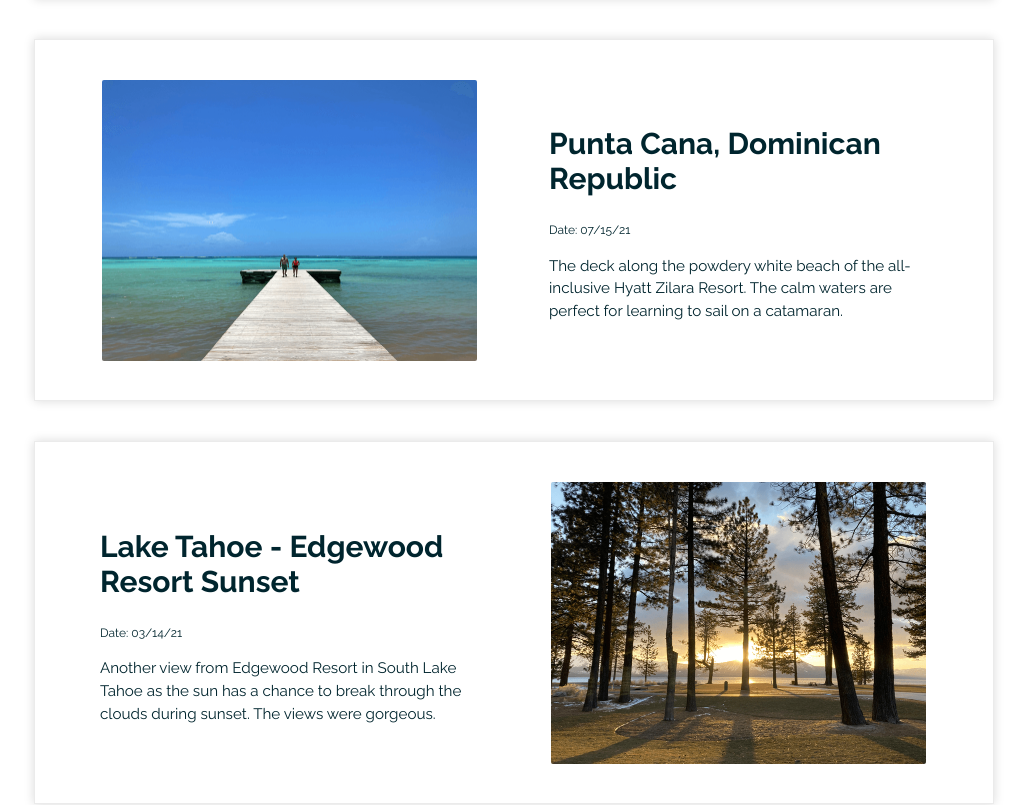
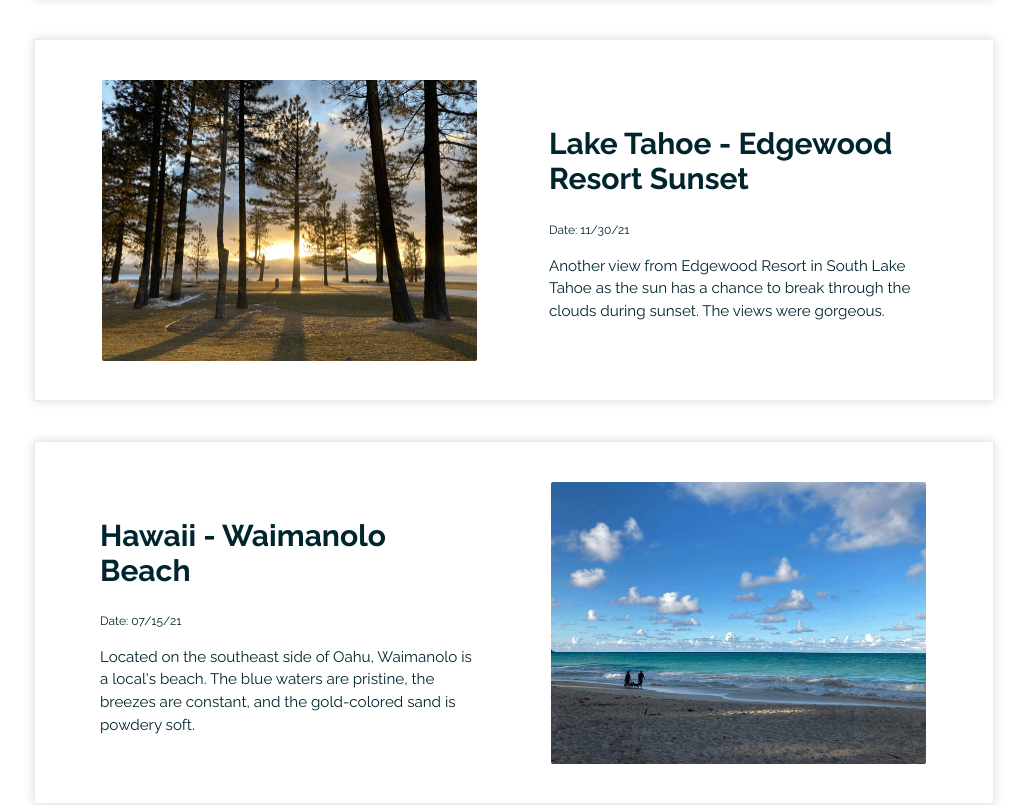
Before and after one commit to Ansel291/photoBlog-2021-12-28, a React (Create React App) app: page / in a window 1280 px wide. Shown: the part 1220-2025 px from the top of the page, without its empty margins (126-1153 px from the left). Built offline with nearby package versions, Linux system fonts and the light colour scheme.

Commit message:
trying to debug video autoplay

```diff
--- a/src/components/Hero.js
+++ b/src/components/Hero.js
@@ -22,7 +22,7 @@ const Hero = ({primary, big, dark, fontbig}) => {
     return (
         <HeroContainer id="home">
             <HeroBackground>
-                <VideoBackground autoPlay loop muted src={Video} type='video/mp4' />
+                <VideoBackground autoPlay loop muted playsinline src={Video} type='video/mp4' />
             </HeroBackground>
             <HeroContent>
                 <HeroH1>Travel Blog</HeroH1>
--- a/src/content.js
+++ b/src/content.js
@@ -8,24 +8,24 @@ const content = [
     },
     {
       id: 2,
-      title: 'Punta Cana, Dominican Republic',
-      date: '07/15/21',
-      body: 'The deck along the powdery white beach of the all-inclusive Hyatt Zilara Resort.  The calm waters are perfect for learning to sail on a catamaran.',
-      image: 'zilaraPuntaCanaDockOpt.png',
-    },
-    {
-      id: 3,
       title: 'Lake Tahoe - Edgewood Resort Sunset',
-      date: '03/14/21',
+      date: '11/30/21',
       body: 'Another view from Edgewood Resort in South Lake Tahoe as the sun has a chance to break through the clouds during sunset.  The views were gorgeous.',
       image: 'tahoeEdgewoodGoldOpt.png',
     },
     {
-      id: 4,
+      id: 3,
       title: 'Hawaii - Waimanolo Beach',
-      date: '01/22/21',
+      date: '07/15/21',
       body: "Located on the southeast side of Oahu, Waimanolo is a local's beach.  The blue waters are pristine, the breezes are constant, and the gold-colored sand is powdery soft.",
       image: 'hawaiiWaimanoloBeachOpt.png',
+    },
+    {
+      id: 4,
+      title: 'Punta Cana, Dominican Republic',
+      date: '05/23/21',
+      body: 'The deck along the powdery white beach of the all-inclusive Hyatt Zilara Resort.  The calm waters are perfect for learning to sail on a catamaran.',
+      image: 'zilaraPuntaCanaDockOpt.png',
     },
   ]
 
```
